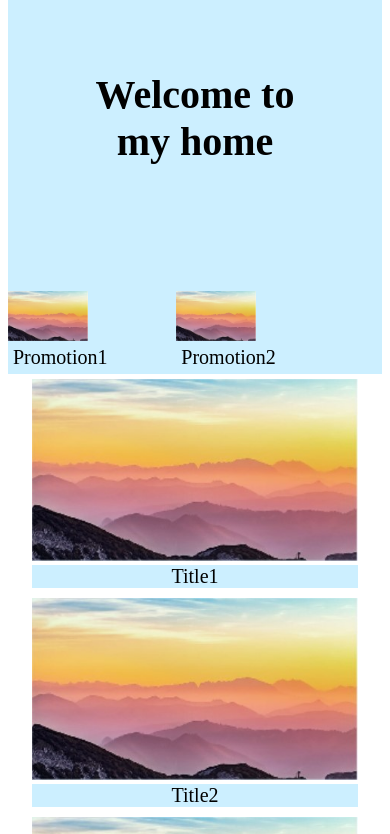
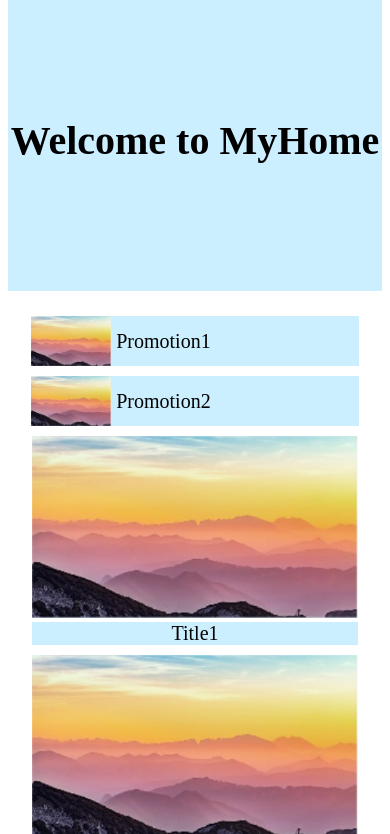
Before and after one commit to joylearncode/joylearncode.github.io, a plain HTML site: page Task_1_Final.html in a window 390 px wide. Shown: the part 52-886 px from the top of the page. Drawn offline with Linux system fonts and the light colour scheme.

Commit message:
second commit

```diff
--- a/Style_Final.css
+++ b/Style_Final.css
@@ -1,9 +1,9 @@
 /* 一定要做的設定 */
-*{
+* {
     /* 讓畫面上的所有元素以邊框計算大小 */
     box-sizing: border-box;
     /* 設定完成後再註解起來 */
-    /* border: 1px solid black; */
+    /* border: 1px solid black;  */
     /* 只要內容放不下就換行 */
     flex-wrap: wrap;
 }
@@ -18,9 +18,8 @@
     flex: none;
     font-size: 20px;
     font-weight: bold;
-    align-items: center;
-    text-align: center;
     justify-content: center;
+    line-height: 35px;
 }
 
 .nav_right {
@@ -35,10 +34,8 @@
     font-size: 20px;
     flex: none;
     margin-right: 10px;
-    text-align: center;
-    align-items: center;
-    justify-content: center;
     display: block;
+    line-height: 35px;
 }
 
 /* 漢堡包 */
@@ -48,27 +45,29 @@
 
 /* 主標題 */
 
-header{
-    background-color: #CCEFFF;color:rgb(0, 0, 0);font-weight:bold;font-size:40px;
-    text-align:center; padding: 80px;
+header {
+    background-color: #CCEFFF;
+    color: rgb(0, 0, 0);
+    font-weight: bold;
+    font-size: 40px;
+    text-align: center;
     height: 300px;
+    line-height: 300px;
 }
 
 /* 主內容設定 */
 
-main{
-    display: flex; flex-wrap: wrap;
+main {
+    display: flex;
+    flex-wrap: wrap;
     justify-content: center;
 }
 
-main>.card{
-    flex: none;
-
-}
 
 .container_card {
     width: 1200px;
     margin: 0 auto;
+    margin-top: 10px;
 
 }
 
@@ -76,25 +75,35 @@ main>.card{
 
 .promote_container {
     display: flex;
-    flex-wrap: wrap;
-    flex-direction: row;
-    align-content: flex-start;
-    background-color: #CCEFFF;
+    padding: 5px;
+
 
 }
 
-.promote {
+.promote1 {
     display: flex;
     width: 50%;
-    font-size: 20px;
     align-items: center;
+    height: 50px;
+    background-color: #CCEFFF;
+    border-right: 5px solid white;
+
 
 }
+
+.promote2 {
+    display: flex;
+    width: 50%;
+    align-items: center;
+    height: 50px;
+    background-color: #CCEFFF;
+    border-left: 5px solid white;
+}
+
 
 .promote_image {
     width: 80px;
     height: 100%;
-    height: 50px;
     justify-content: left;
 
 }
@@ -142,9 +151,16 @@ main>.card{
 
     .promote_container {
         flex-wrap: wrap;
+        justify-content: center;
     }
 
-    .promote {
+    .promote1 {
+
+        width: 45%;
+    }
+
+    .promote2 {
+
         width: 45%;
     }
 
@@ -163,6 +179,22 @@ main>.card{
 /* 螢幕解析度小於600px */
 @media (max-width:600px) {
 
+    .promote_container {
+        flex-wrap: wrap;
+
+    }
+
+    .promote1 {
+        width: 90%;
+        border-right: 5px solid #CCEFFF;
+        margin: 10px;
+    }
+
+    .promote2 {
+        width: 90%;
+        border-left: 0px;
+    }
+
     .photo_body {
         width: 90%;
 
--- a/Task_1_Final.html
+++ b/Task_1_Final.html
@@ -25,17 +25,17 @@
     </div>
 
     <!-- 主標題 -->
-    <header> Welcome to my home </header>
+    <header> Welcome to MyHome </header>
     <main>
         <!-- 主內容容器 -->
         <div class="container_card">
             <!-- promote -->
             <div class="promote_container">
-                <div class="promote">
+                <div class="promote1">
                     <img class="promote_image" src="./Task1pic.jpg" alt="image">
                     <div class="promote_text">Promotion1</div>
                 </div>
-                <div class="promote">
+                <div class="promote2">
                     <img class="promote_image" src="./Task1pic.jpg" alt="image">
                     <div class="promote_text">Promotion2</div>
                 </div>
@@ -98,6 +98,7 @@
                 </div>
             </div>
         </div>
+    </main>
 </body>
 
 </html>
```
Also changed, not shown: 1 other file.
